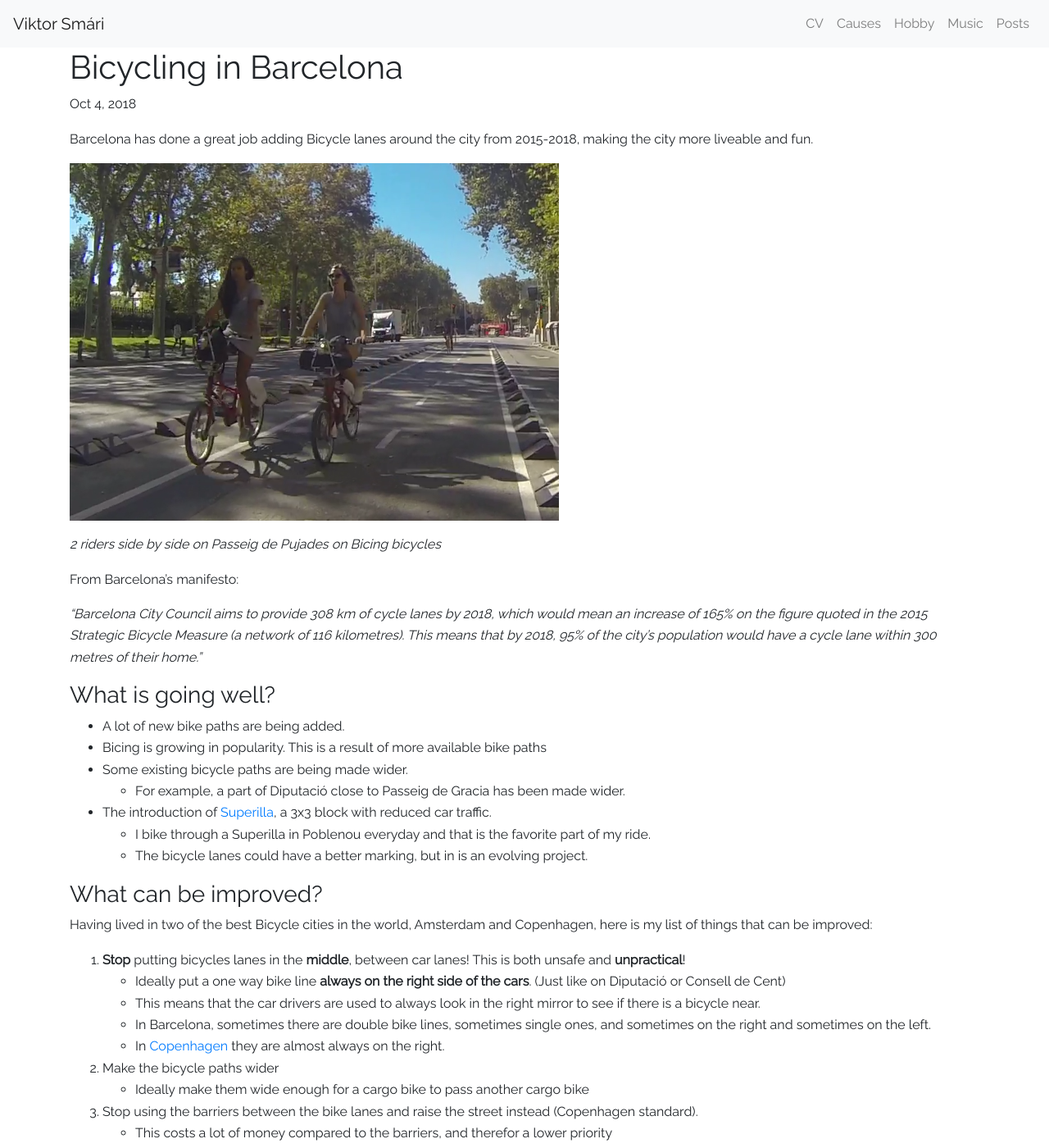
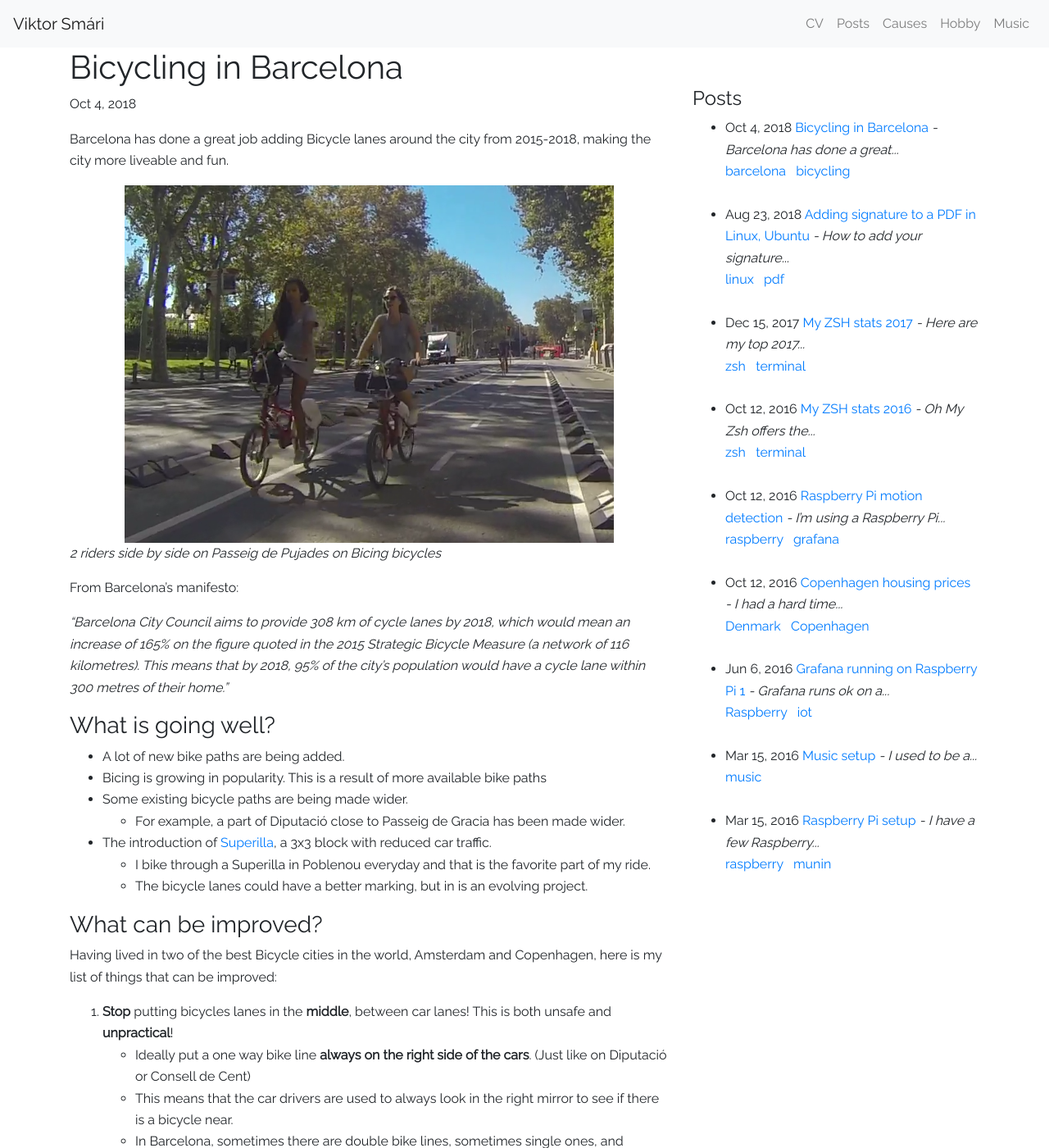
Before and after one commit to viktorsmari/viktorsmari.github.io, a Jekyll site: the page built from _posts/2018-10-04-bicycling-in-barcelona.md, in a window 1280 px wide and 1400 px high. Shown: the whole window at 82% size. Built offline with Jekyll 4.4.1, drawn with Linux system fonts in a browser that asks for light colours.

Commit message:
Images mobile friendly

```diff
--- a/_includes/header.html
+++ b/_includes/header.html
@@ -14,6 +14,12 @@
        <li class="nav-item {% if page.url == '/' %} active {% endif %}">
         <a class="nav-link" href="{{site.baseurl}}/ ">
           CV
+        </a>
+      </li>
+
+      <li class="nav-item {% if page.url == '/posts/' %} active {% endif %}">
+        <a class="nav-link" href="{{site.baseurl}}/posts ">
+          Posts
         </a>
       </li>
 
@@ -35,12 +41,6 @@
         </a>
       </li>
 
-      <li class="nav-item {% if page.url == '/posts/' %} active {% endif %}">
-        <a class="nav-link" href="{{site.baseurl}}/posts ">
-          Posts
-        </a>
-      </li>
-
     </ul>
 
   </div>
--- a/_layouts/post.html
+++ b/_layouts/post.html
@@ -1,22 +1,22 @@
 ---
 layout: default
 ---
+<div class="row">
 
-<article class="post h-entry" itemscope itemtype="http://schema.org/BlogPosting">
-
-  <header class="post-header">
-    <h1 class="post-title p-name" itemprop="name headline">{{ page.title | escape }}</h1>
-    <p class="post-meta">
-      <time class="dt-published" datetime="{{ page.date | date_to_xmlschema }}" itemprop="datePublished">
+  <article class="col-lg-8" itemscope itemtype="http://schema.org/BlogPosting">
+    <header class="">
+      <h1 class="" itemprop="name headline">{{ page.title | escape }}</h1>
+      <p class="">
+      <time class="" datetime="{{ page.date | date_to_xmlschema }}" itemprop="datePublished">
         {%- assign date_format = site.minima.date_format | default: "%b %-d, %Y" -%}
         {{ page.date | date: date_format }}
       </time>
       {%- if page.author -%}
-        • <span itemprop="author" itemscope itemtype="http://schema.org/Person"><span class="p-author h-card" itemprop="name">{{ page.author }}</span></span>
+      • <span itemprop="author" itemscope itemtype="http://schema.org/Person"><span class="" itemprop="name">{{ page.author }}</span></span>
       {%- endif -%}</p>
     </header>
 
-  <div class="post-content e-content" itemprop="articleBody">
+    <div class="" itemprop="articleBody">
       {{ content }}
     </div>
 
@@ -24,5 +24,36 @@
     {%- include disqus_comments.html -%}
     {%- endif -%}
 
-  <a class="u-url" href="{{ page.url | relative_url }}" hidden></a>
+    <a class="" href="{{ page.url | relative_url }}" hidden></a>
   </article>
+
+  <div class="col-lg-4 mx-auto">
+    <h4 class="mt-5">Posts</h4>
+    <ul>
+      {% for post in site.posts %}
+      <li>
+        <span class="post-meta">{{ post.date | date: "%b %-d, %Y" }}</span>
+
+        <a class="post-link" href="{{ post.url | prepend: site.baseurl }}">{{ post.title }}</a>
+        <i> - {{ post.content | strip_html | truncatewords:5}}</i><br>
+
+        <div class="post-categories">
+          {% if post %}
+          {% assign categories = post.categories %}
+          {% else %}
+          {% assign categories = page.categories %}
+          {% endif %}
+          {% for category in categories %}
+          <a href="{{site.baseurl}}/categories/#{{category|slugize}}">{{category}}</a>
+          {% unless forloop.last %}&nbsp;{% endunless %}
+          {% endfor %}
+        </div>
+        <br>
+
+      </li>
+      {% endfor %}
+    </ul>
+
+  </div>
+
+</div>
--- a/_posts/2016-10-12-monitoring.markdown
+++ b/_posts/2016-10-12-monitoring.markdown
@@ -12,4 +12,4 @@
 
 *This graph is Grafana running in a Docker container locally, fetching data from a remote influxdb.*
 
-![Munin](/assets/grafana_motion.png "Grafana motion")
+<img src="/assets/grafana_motion.png" alt="grafana" class="img-fluid" />
--- a/_posts/2018-10-04-bicycling-in-barcelona.md
+++ b/_posts/2018-10-04-bicycling-in-barcelona.md
@@ -9,7 +9,9 @@
 
 Barcelona has done a great job adding Bicycle lanes around the city from 2015-2018, making the city more liveable and fun.
 
-![riders on bicing](/assets/2-girls-biking.png)
+<div class="text-center">
+  <img src="/assets/2-girls-biking.png" alt="bike" class="img-fluid" />
+</div>
 
 *2 riders side by side on Passeig de Pujades on Bicing bicycles*
 
@@ -45,14 +47,14 @@
 #### 1. What is wrong with Bicycle paths in the middle?
 
 If I want to make a left turn here and need to wait for the light for 20sec, where should I wait?
-![](/assets/no-space.png)
+<img src="/assets/no-space.png" alt="bike" class="img-fluid" />
 
 What if there are 5 more people with me who also want to turn left? Where should they wait?
 
 
 Here is a car deciding to turn left, having to wait, and therefor **blocking** bicycles from **both** directions!
 
-![](/assets/bicyclist-annoyed.png)
+<img src="/assets/bicyclist-annoyed.png" alt="bike" class="img-fluid" />
 
 **Solution: Have the bicycle lane on the right side**
 
@@ -62,23 +64,23 @@
 
 #### Cars blocking traffic
 Sometimes cars don't want to miss the next 'wave' of green light jamming the bicycle path.
-![](/assets/cars-blocking.png)
+<img src="/assets/cars-blocking.png" alt="bike" class="img-fluid" />
 
 Taxi stopping to let out passengers on the middle of a double bike path.
-![](/assets/taxi-woman.png)
+<img src="/assets/taxi-woman.png" alt="bike" class="img-fluid" />
 
 #### Trucks or vans unloading
 
 
-![](/assets/truck2-block.png)
+<img src="/assets/truck2-block.png" alt="bike" class="img-fluid mx-auto" />
 
-![](/assets/van-blocking.png)
+<img src="/assets/van-blocking.png" alt="bike" class="img-fluid mx-auto" />
 
-![](/assets/van2-blocking.png)
+<img src="/assets/van2-blocking.png" alt="bike" class="img-fluid mx-auto" />
 
 Here on the right side is a warehouse with big trucks often driving into the bicycle lane when backing up to the port.
 During that, they often hit the small separator barriers, breaking them, and creating danger for bicyclists.
-![](/assets/bikelane-broken-barrier.png)
+<img src="/assets/bikelane-broken-barrier.png" alt="bike" class="img-fluid" />
 
 All of these pictures were taken on the **same day**.
 
```
Also changed, not shown: categories.html (added, +25 -0 lines). Lines whose indentation alone changed are shown as unchanged.
